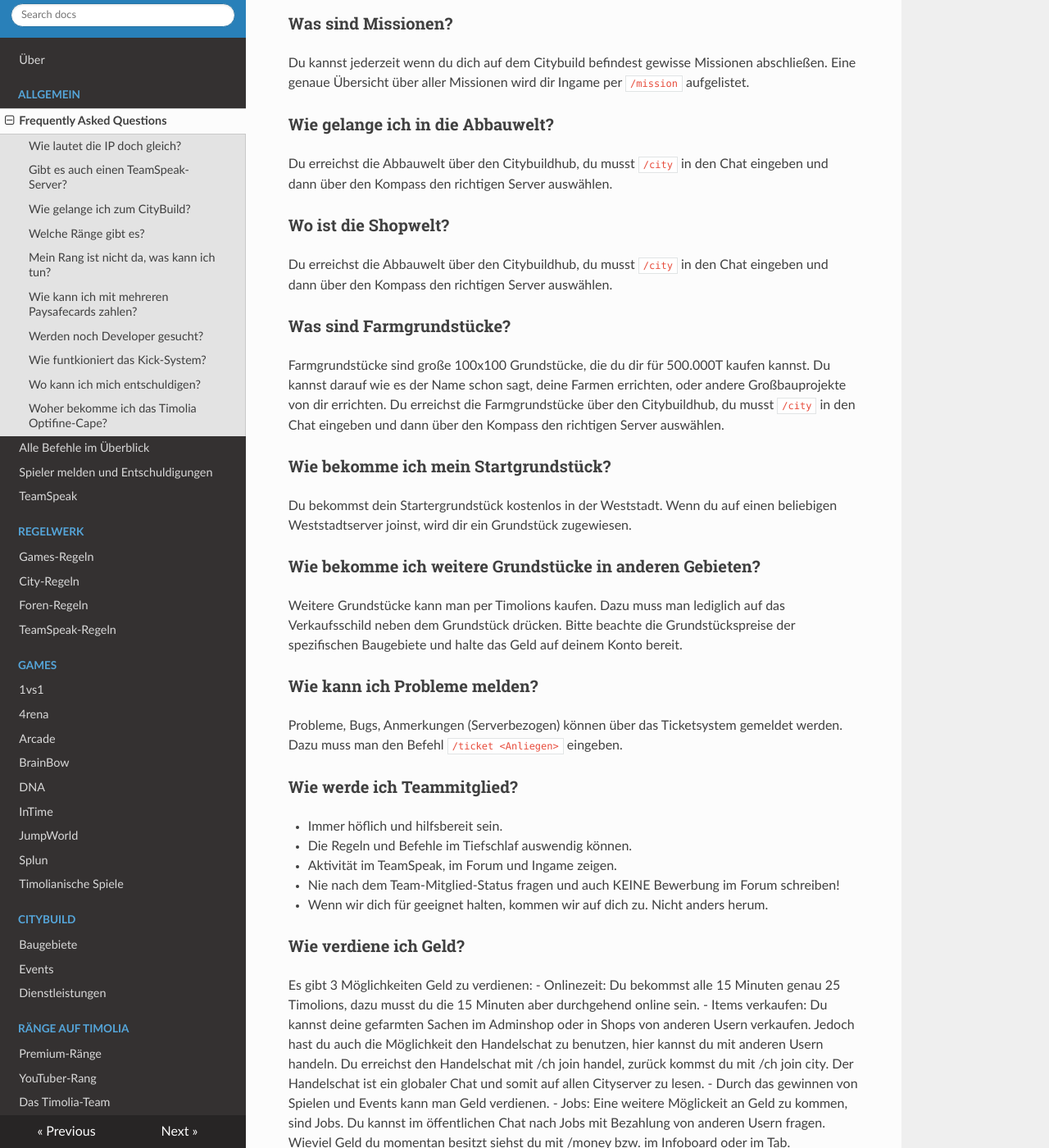
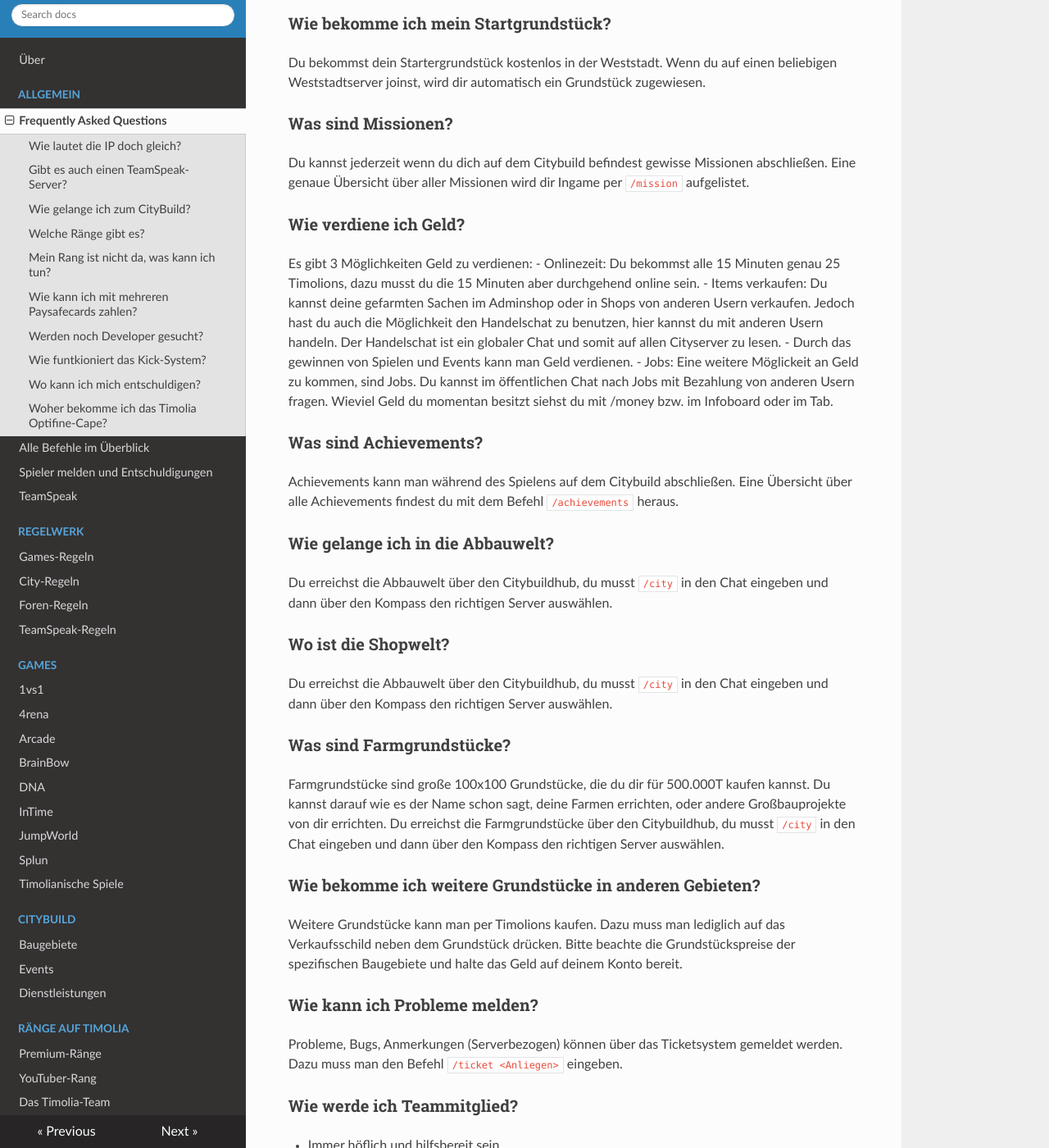
Before and after one commit to TimoliaDE/HowTo, an MkDocs documentation site: the page built from docs/faq.md, in a window 1280 px wide and 1400 px high, scrolled down 3738 px. Shown: the whole window at 82% size. Built offline with MkDocs 1.6.1, drawn with Linux system fonts in a browser that asks for light colours; nearby versions of some CDN libraries; old or Windows-style settings are respelled for this version of MkDocs; part of the change alters nothing that is shown; some of the changed text lies outside the part shown.

Commit message:
Gliederung

```diff
--- a/docs/faq.md
+++ b/docs/faq.md
@@ -105,8 +105,23 @@ und auch eine PvP Arena ist vorhanden. Desweiteren kannst du viele weitere Dinge
 ### Wo finde ich das Tutorial?
 Wenn du das erste Mal auf den Citybuild joinst, landest du direkt bei deiner ersten Mission. Hier wird dir Stück für Stück alles erklärt und der Einstieg auf den Citybuild erleichtert.
 
+### Wie bekomme ich mein Startgrundstück?
+Du bekommst dein Startergrundstück kostenlos in der Weststadt. Wenn du auf einen beliebigen Weststadtserver joinst, wird dir automatisch ein Grundstück zugewiesen.
+
 ### Was sind Missionen?
 Du kannst jederzeit wenn du dich auf dem Citybuild befindest gewisse Missionen abschließen. Eine genaue Übersicht über aller Missionen wird dir Ingame per `/mission` aufgelistet.
+
+### Wie verdiene ich Geld?
+Es gibt 3 Möglichkeiten Geld zu verdienen:
+- Onlinezeit: Du bekommst alle 15 Minuten genau 25 Timolions, dazu musst du die 15 Minuten aber durchgehend online sein.
+- Items verkaufen: Du kannst deine gefarmten Sachen im  Adminshop oder in Shops von anderen Usern verkaufen. Jedoch hast du auch die Möglichkeit den Handelschat zu benutzen,
+hier kannst du mit anderen Usern handeln. Der Handelschat ist ein globaler Chat und somit auf allen Cityserver zu lesen.
+- Durch das gewinnen von Spielen und Events kann man Geld verdienen.
+- Jobs: Eine weitere Möglickeit an Geld zu kommen, sind Jobs. Du kannst im öffentlichen Chat nach Jobs mit Bezahlung von anderen Usern fragen.
+Wieviel Geld du momentan besitzt siehst du mit /money bzw. im Infoboard oder im Tab.
+
+### Was sind Achievements?
+Achievements kann man während des Spielens auf dem Citybuild abschließen. Eine Übersicht über alle Achievements findest du mit dem Befehl `/achievements` heraus.
 
 ### Wie gelange ich in die Abbauwelt?
 Du erreichst die Abbauwelt über den Citybuildhub, du musst `/city` in den Chat eingeben und dann über den Kompass den richtigen Server auswählen.
@@ -118,9 +133,6 @@ Du erreichst die Abbauwelt über den Citybuildhub, du musst `/city` in den Chat
 Farmgrundstücke sind große 100x100 Grundstücke, die du dir für 500.000T kaufen kannst. Du kannst darauf wie es der Name schon sagt, deine Farmen errichten,
 oder andere Großbauprojekte von dir errichten.
 Du erreichst die Farmgrundstücke über den Citybuildhub, du musst `/city` in den Chat eingeben und dann über den Kompass den richtigen Server auswählen.
-
-### Wie bekomme ich mein Startgrundstück?
-Du bekommst dein Startergrundstück kostenlos in der Weststadt. Wenn du auf einen beliebigen Weststadtserver joinst, wird dir ein Grundstück zugewiesen.
 
 ### Wie bekomme ich weitere Grundstücke in anderen Gebieten?
 Weitere Grundstücke kann man per Timolions kaufen. Dazu muss man lediglich auf das Verkaufsschild neben dem Grundstück drücken.
@@ -136,21 +148,9 @@ Probleme, Bugs, Anmerkungen (Serverbezogen) können über das Ticketsystem gemel
 - Nie nach dem Team-Mitglied-Status fragen und auch KEINE Bewerbung im Forum schreiben!
 - Wenn wir dich für geeignet halten, kommen wir auf dich zu. Nicht anders herum.
 
-### Wie verdiene ich Geld?
-Es gibt 3 Möglichkeiten Geld zu verdienen:
-- Onlinezeit: Du bekommst alle 15 Minuten genau 25 Timolions, dazu musst du die 15 Minuten aber durchgehend online sein.
-- Items verkaufen: Du kannst deine gefarmten Sachen im  Adminshop oder in Shops von anderen Usern verkaufen. Jedoch hast du auch die Möglichkeit den Handelschat zu benutzen,
-hier kannst du mit anderen Usern handeln. Du erreichst den Handelschat  mit /ch join handel, zurück kommst du mit /ch join city. Der Handelschat ist ein globaler Chat und somit auf allen Cityserver zu lesen.
-- Durch das gewinnen von Spielen und Events kann man Geld verdienen.
-- Jobs: Eine weitere Möglickeit an Geld zu kommen, sind Jobs. Du kannst im öffentlichen Chat nach Jobs mit Bezahlung von anderen Usern fragen.
-Wieviel Geld du momentan besitzt siehst du mit /money bzw. im Infoboard oder im Tab.
-
 ### Was ist Karma?
 Karma kann man sich durch langes spielen auf dem Server verdienen. Man erhält es durch Achievements abschließen, das karma wird in unterschiedlichen Leveln aufgestuft. Umso höher dein Karmalevel ist,
 umso mehr Vorteile hat man auf dem Server wie zb. längerer AFK-Kick.
-
-### Was sind Achievements?
-Achievements kann man während des Spielens auf dem Citybuild abschließen. Eine Übersicht über alle Achievements findest du mit dem Befehl `/achievements` heraus.
 
 ### Wo kann ich seltene Items kaufen bzw. Items verkaufen?
 Der Adminshop verkauft diese Blöcke oder Items für relativ viel Geld. Du erreichst ihn indem über den Citybuildhub, zu den Shopwelten gelangst.
```
